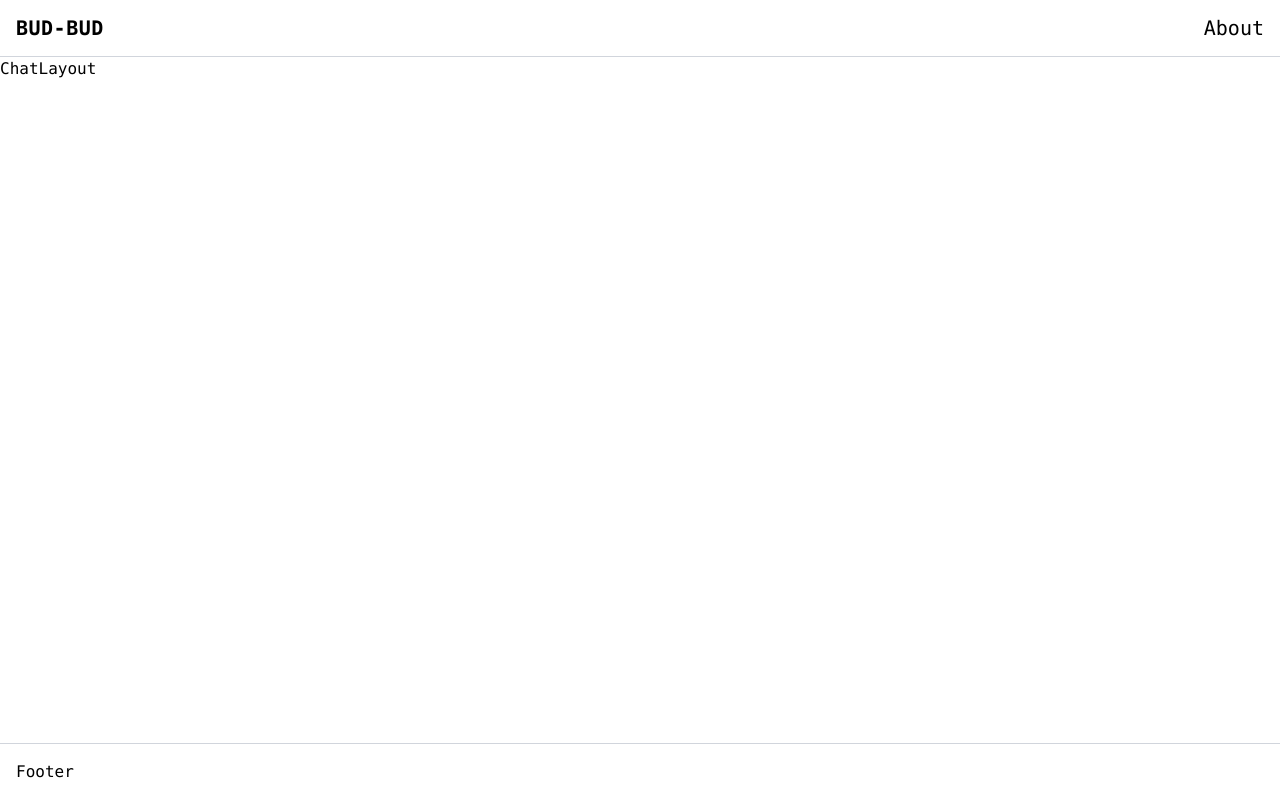
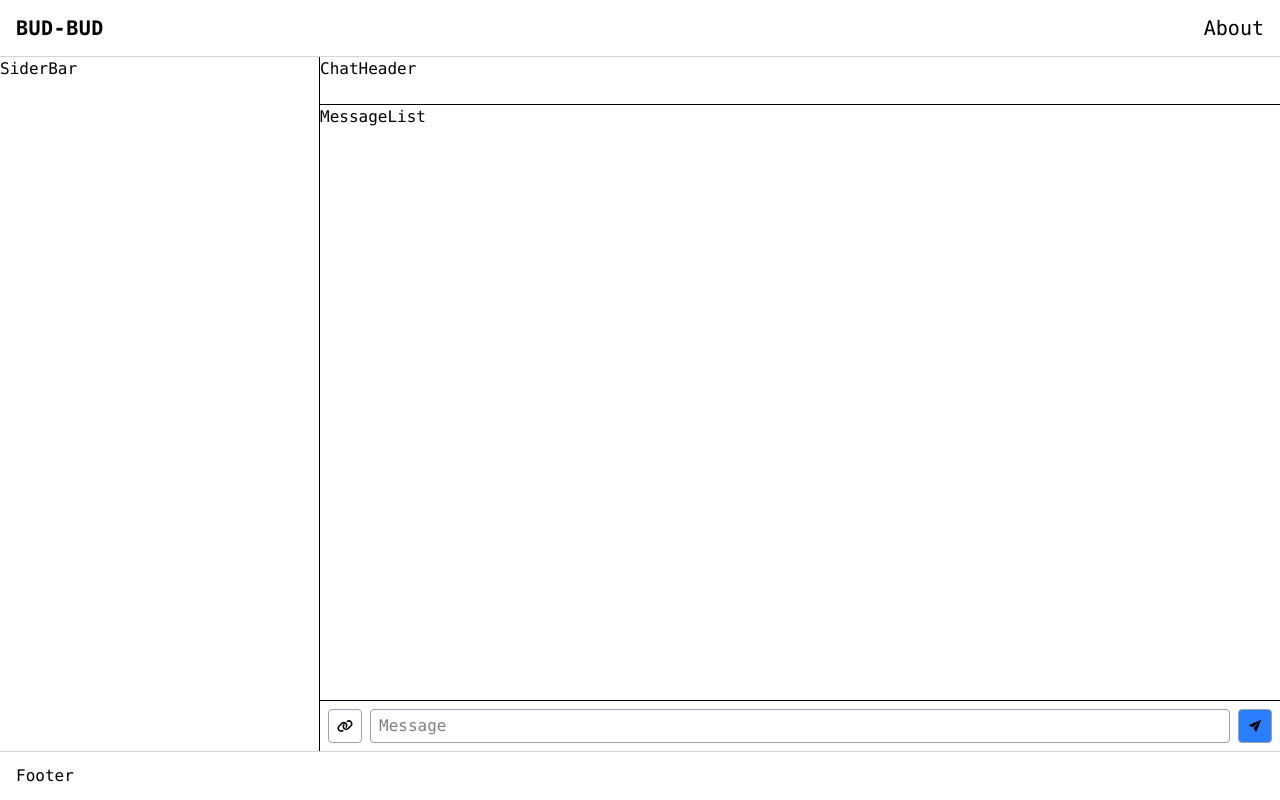
Before and after one commit to ysdhuri312/bud-bud-chatapp-ai-powered, a React (Vite) app in the folder client/: page /chats in a window 1280 px wide. Built offline with nearby package versions, Linux system fonts and the light colour scheme; no server answers.

Commit message:
Add chat layout

```diff
--- a/client/package.json
+++ b/client/package.json
@@ -14,6 +14,7 @@
     "axios": "^1.20.0",
     "react": "^19.2.8",
     "react-dom": "^19.2.8",
+    "react-icons": "^5.7.0",
     "react-router": "^8.3.1",
     "tailwindcss": "^4.3.3"
   },
--- a/client/src/components/Footer.tsx
+++ b/client/src/components/Footer.tsx
@@ -1,7 +1,7 @@
 const Footer = () => {
   return (
     <div className='container mx-auto px-4'>
-      <div className='h-14 flex justify-between items-center'>
+      <div className='h-12 flex justify-between items-center'>
         <div className='font-medium'>Footer</div>
         <div className='font-medium'></div>
       </div>
--- /dev/null
+++ b/client/src/components/chat-section/ChatHeader.tsx
@@ -0,0 +1,4 @@
+const ChatHeader = () => {
+  return <div>ChatHeader</div>;
+};
+export default ChatHeader;
--- /dev/null
+++ b/client/src/components/chat-section/MessageInput.tsx
@@ -0,0 +1,20 @@
+import { FaLink } from 'react-icons/fa6';
+import { IoIosSend } from 'react-icons/io';
+
+const MessageInput = () => {
+  return (
+    <div className='flex'>
+      <button className='border border-gray-400 p-2 m-2 rounded-sm cursor-pointer'>
+        <FaLink />
+      </button>
+      <input
+        className='w-full border border-gray-400 my-2 pl-2 rounded-sm '
+        placeholder='Message'
+      />
+      <button className='bg-blue-500 border border-gray-400 p-2 m-2 rounded-sm cursor-pointer'>
+        <IoIosSend />
+      </button>
+    </div>
+  );
+};
+export default MessageInput;
--- /dev/null
+++ b/client/src/components/chat-section/MessageList.tsx
@@ -0,0 +1,4 @@
+const MessageList = () => {
+  return <div>MessageList</div>;
+};
+export default MessageList;
--- /dev/null
+++ b/client/src/components/chat-section/Sidebar.tsx
@@ -0,0 +1,4 @@
+const Sidebar = () => {
+  return <div>SiderBar</div>;
+};
+export default Sidebar;
--- a/client/src/pages/ChatLayout.tsx
+++ b/client/src/pages/ChatLayout.tsx
@@ -1,4 +1,31 @@
+import ChatHeader from '../components/chat-section/ChatHeader';
+import MessageInput from '../components/chat-section/MessageInput';
+import MessageList from '../components/chat-section/MessageList';
+import Sidebar from '../components/chat-section/Sidebar';
+
 const ChatLayout = () => {
-  return <div>ChatLayout</div>;
+  return (
+    <div className='h-full flex overflow-hidden'>
+      {/* Sidebar */}
+      <aside className='w-80 border-r'>
+        <Sidebar />
+      </aside>
+
+      {/* Chat Section */}
+      <section className='flex-1 flex flex-col justify-between'>
+        <header className='h-12 border-b'>
+          <ChatHeader />
+        </header>
+
+        <div className='flex-1 overflow-y-auto'>
+          <MessageList />
+        </div>
+
+        <footer className='border-t'>
+          <MessageInput />
+        </footer>
+      </section>
+    </div>
+  );
 };
 export default ChatLayout;
```
Also changed, not shown: 1 other file (tests, documents, lock files or other folders).
